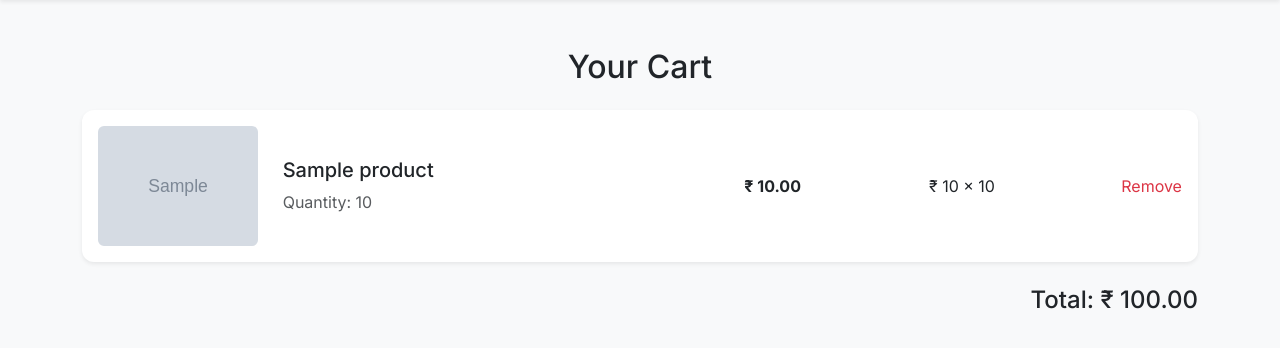
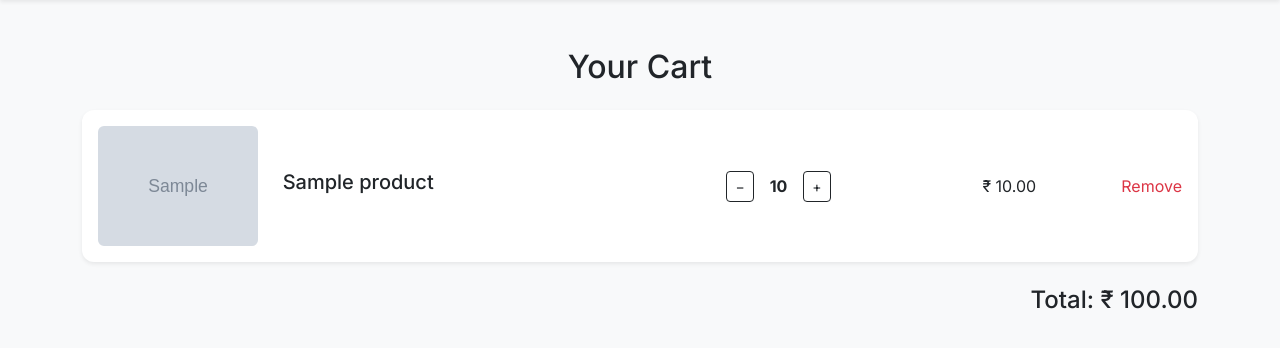
Before and after one commit to PurnabrataPanja/ecommerce-recommendation-system, a Django app: page /cart/ in a window 1280 px wide. Shown: the part 56-404 px from the top of the page. Run offline with Django 5.2, Linux system fonts and the light colour scheme; a user stored in the database is signed in; tables that the repository leaves empty hold one stand-in row (values such as "Sample post"); grey boxes marked "Sample" are stand-in pictures; parts of the project's set-up code (start-up, migrations or seed data) failed here and were passed over.

Commit message:
Cart upgrade: add quantity increment/decrement with POST update endpoint and improved UI

```diff
--- a/cart/urls.py
+++ b/cart/urls.py
@@ -1,8 +1,9 @@
 from django.urls import path
-from .views import add_to_cart, view_cart, remove_from_cart
+from .views import add_to_cart, view_cart, remove_from_cart, update_cart_quantity
 
 urlpatterns = [
     path("add/<int:product_id>/", add_to_cart, name="add_to_cart"),
     path("", view_cart, name="view_cart"),
     path("remove/<int:product_id>/", remove_from_cart, name="remove_from_cart"),
+    path("update/<int:product_id>/", update_cart_quantity, name="update_cart_quantity"),
 ]
--- a/cart/views.py
+++ b/cart/views.py
@@ -8,10 +8,7 @@ from products.models import Product
 def add_to_cart(request, product_id):
     product = get_object_or_404(Product, id=product_id)
 
-    # Default quantity
     quantity = 1
-
-    # If coming from POST (product detail page)
     if request.method == "POST":
         try:
             quantity = int(request.POST.get("quantity", 1))
@@ -20,7 +17,6 @@ def add_to_cart(request, product_id):
         except (ValueError, TypeError):
             quantity = 1
 
-    # Get or create cart item
     cart_item, created = CartItem.objects.get_or_create(
         user=request.user,
         product=product
@@ -32,6 +28,30 @@ def add_to_cart(request, product_id):
         cart_item.quantity += quantity
 
     cart_item.save()
+    return redirect("view_cart")
+
+
+@login_required
+def update_cart_quantity(request, product_id):
+    if request.method == "POST":
+        cart_item = get_object_or_404(
+            CartItem,
+            user=request.user,
+            product_id=product_id
+        )
+
+        action = request.POST.get("action")
+
+        if action == "increase":
+            cart_item.quantity += 1
+
+        elif action == "decrease":
+            cart_item.quantity -= 1
+            if cart_item.quantity <= 0:
+                cart_item.delete()
+                return redirect("view_cart")
+
+        cart_item.save()
 
     return redirect("view_cart")
 
@@ -46,6 +66,7 @@ def view_cart(request):
         total += price * item.quantity
 
     total = round(total, 2)
+
     return render(request, "cart/cart.html", {
         "cart_items": cart_items,
         "total": total
--- a/templates/cart/cart.html
+++ b/templates/cart/cart.html
@@ -1,5 +1,4 @@
 {% extends "base.html" %}
-
 {% block content %}
 
 <div class="container my-5">
@@ -13,7 +12,7 @@
 
             <div class="row align-items-center">
 
-                <!-- PRODUCT IMAGE -->
+                <!-- IMAGE -->
                 <div class="col-md-2 text-center">
                     {% if item.product.image_url %}
                         <img src="{{ item.product.image_url }}"
@@ -27,26 +26,47 @@
                     {% endif %}
                 </div>
 
-                <!-- PRODUCT DETAILS -->
-                <div class="col-md-5">
+                <!-- DETAILS -->
+                <div class="col-md-4">
                     <h5 class="mb-2">
                         {{ item.product.name }}
                     </h5>
-                    <div class="text-muted">
-                        Quantity: {{ item.quantity }}
-                    </div>
                 </div>
 
-                <!-- PRICE -->
-                <div class="col-md-2">
-                    <strong>
-                        ₹ {{ item.product.price|floatformat:2 }}
-                    </strong>
+                <!-- QUANTITY CONTROLS -->
+                <div class="col-md-3 text-center">
+
+                    <div class="d-flex justify-content-center align-items-center">
+
+                        <!-- Decrease -->
+                        <form method="POST"
+                              action="{% url 'update_cart_quantity' item.product.id %}"
+                              class="me-2">
+                            {% csrf_token %}
+                            <input type="hidden" name="action" value="decrease">
+                            <button class="btn btn-outline-dark btn-sm">−</button>
+                        </form>
+
+                        <span class="fw-bold mx-2">
+                            {{ item.quantity }}
+                        </span>
+
+                        <!-- Increase -->
+                        <form method="POST"
+                              action="{% url 'update_cart_quantity' item.product.id %}"
+                              class="ms-2">
+                            {% csrf_token %}
+                            <input type="hidden" name="action" value="increase">
+                            <button class="btn btn-outline-dark btn-sm">+</button>
+                        </form>
+
+                    </div>
+
                 </div>
 
                 <!-- SUBTOTAL -->
-                <div class="col-md-2">
-                    ₹ {{ item.product.price|floatformat:2|floatformat }} × {{ item.quantity }}
+                <div class="col-md-2 text-center">
+                    ₹ {{ item.product.price|floatformat:2 }}
                 </div>
 
                 <!-- REMOVE -->
@@ -62,7 +82,6 @@
         </div>
         {% endfor %}
 
-        <!-- TOTAL -->
         <div class="text-end mt-4">
             <h4>
                 Total: ₹ {{ total|floatformat:2 }}
```
